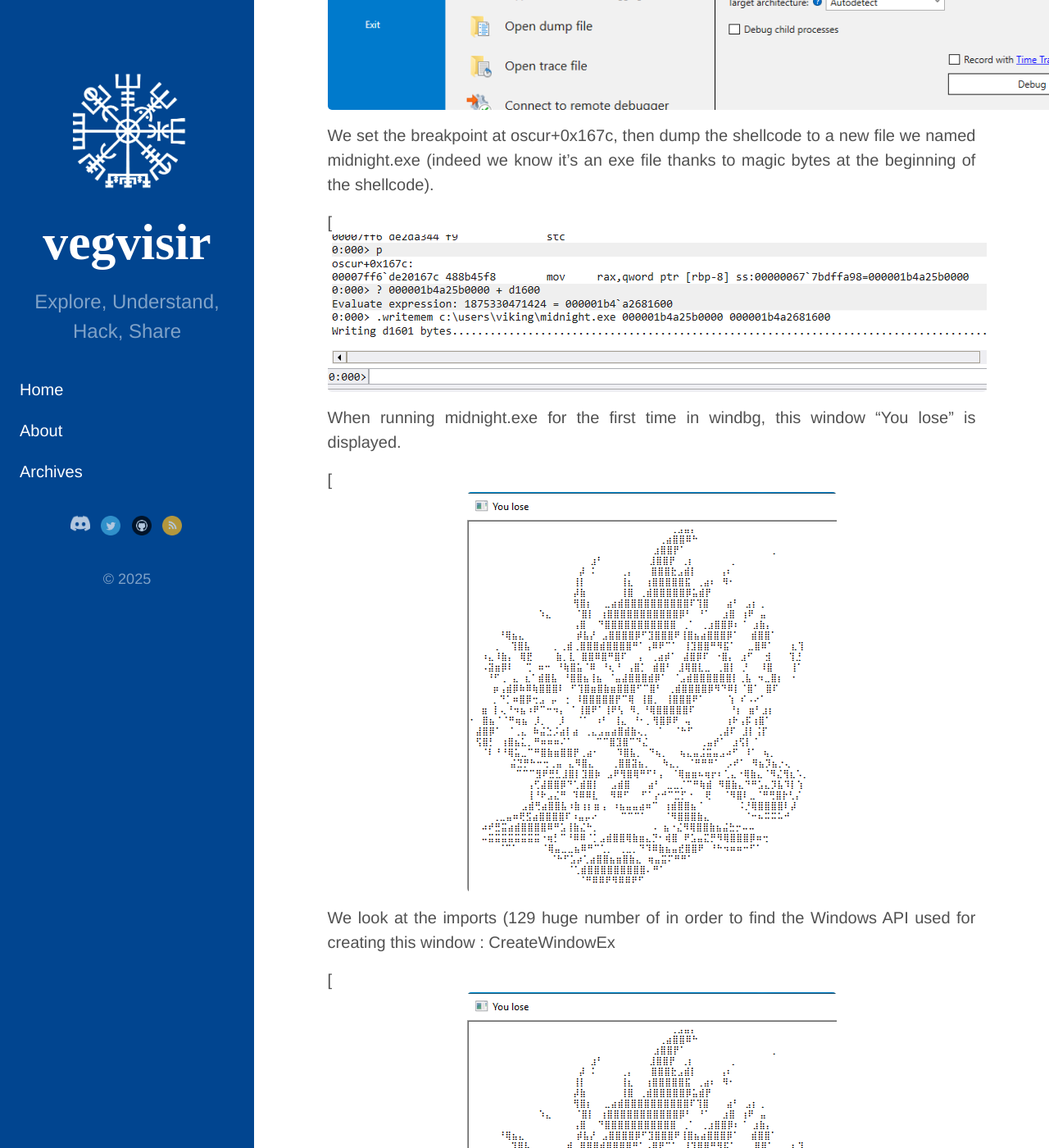
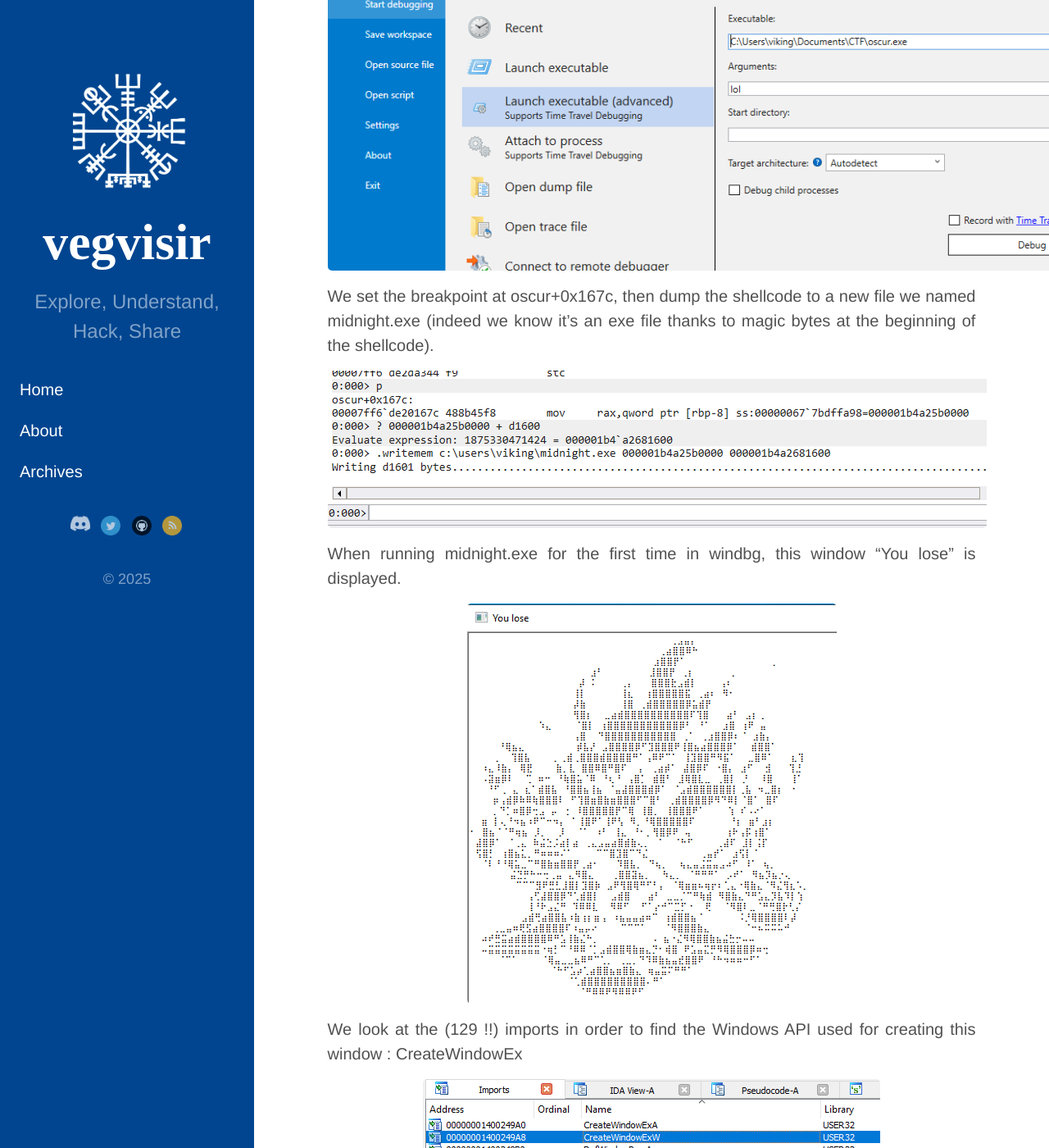
Before and after one commit to v1k1ngfr/v1k1ngfr.github.io, a Jekyll site: the page built from _posts/2025-04-13-midnight-flag-2k25-wu-samurai.md, in a window 1280 px wide and 1400 px high, scrolled down 3194 px. Shown: the whole window at 82% size. Built offline with Jekyll 4.4.1, drawn with Linux system fonts in a browser that asks for light colours; comment, search, counter and statistics services are not loaded.

Commit message:
Fix Midnight Flag CTF post

```diff
--- a/_posts/2025-04-13-midnight-flag-2k25-wu-samurai.md
+++ b/_posts/2025-04-13-midnight-flag-2k25-wu-samurai.md
@@ -37,40 +39,40 @@ The main() of oscur.exe is very simple :
 
 2. after some troll operations using puts + Sleep, the program allocate 0xD1600 which it fill with the shellcode then execute it
 
-[![2-oscur-main.png](/assets/uploads/2025/04/2-oscur-main.png)
+[![2-oscur-main.png](/assets/uploads/2025/04/2-oscur-main.png)](/assets/uploads/2025/04/2-oscur-main.png)
 
 We will extract the shellcode by breaking just after memcpy then dump the heap.
 
-[![3-oscur-memcpy.png](/assets/uploads/2025/04/3-oscur-memcpy.png)
+[![3-oscur-memcpy.png](/assets/uploads/2025/04/3-oscur-memcpy.png)](/assets/uploads/2025/04/3-oscur-memcpy.png)
 
 Let's doing it in Windbg.
 
-[![4-windbg_start.png](/assets/uploads/2025/04/4-windbg_start.png)
+[![4-windbg_start.png](/assets/uploads/2025/04/4-windbg_start.png)](/assets/uploads/2025/04/4-windbg_start.png)
 
 We set the breakpoint at oscur+0x167c, then dump the shellcode to a new file we named midnight.exe (indeed we know it's an exe file thanks to magic bytes at the beginning of the shellcode).
 
-[![5-windbg_writemem.png](/assets/uploads/2025/04/5-windbg_writemem.png)
+[![5-windbg_writemem.png](/assets/uploads/2025/04/5-windbg_writemem.png)](/assets/uploads/2025/04/5-windbg_writemem.png)
 
 When running  midnight.exe for the first time in windbg, this window "You lose" is displayed.
 
-[![6-youlose.png](/assets/uploads/2025/04/6-youlose.png)
+[![6-youlose.png](/assets/uploads/2025/04/6-youlose.png)](/assets/uploads/2025/04/6-youlose.png)
 
-We look at the imports (129 huge number of in order to find the Windows API used for creating this window :  CreateWindowEx
+We look at the (129 !!) imports in order to find the Windows API used for creating this window :  CreateWindowEx
 
-[![6-youlose.png](/assets/uploads/2025/04/6-youlose.png)
+[![6-imports.png](/assets/uploads/2025/04/6-imports.png)](/assets/uploads/2025/04/6-imports.png)
 
 Set a breakpoint onto CreateWindowEx, then check the call stack when the window pop up :
 
-[![7-windb_callstack.png](/assets/uploads/2025/04/7-windb_callstack.png)
+[![7-windb_callstack.png](/assets/uploads/2025/04/7-windb_callstack.png)](/assets/uploads/2025/04/7-windb_callstack.png)
 
 Then we look at the previous call from the call stack, at midnight+0x1a15. This function tests the registry key **HKCU\I Really Want to Stay at Your House**.
 If the key doesn't exist, then goto FAIL, else goto WIN (MessageBox).
 
-[![8-goto_fail_goto_win.png](/assets/uploads/2025/04/8-goto_fail_goto_win.png)
+[![8-goto_fail_goto_win.png](/assets/uploads/2025/04/8-goto_fail_goto_win.png)](/assets/uploads/2025/04/8-goto_fail_goto_win.png)
 
 Ok let's create the registry key and test : the flag is displayed directly MCTF{ProcMonFTW}
 
-[![9-flag.png](/assets/uploads/2025/04/9-flag.png)
+[![9-flag.png](/assets/uploads/2025/04/9-flag.png)](/assets/uploads/2025/04/9-flag.png)
 
 ## Lessons learned
 
@@ -78,7 +80,7 @@ A CTF is an opportunity to learn new techniques, and here are the lessons I drew
 
 1. the [Procmon tool][LINK2] should not be forgotten during reverse operations. The author of the chall probably solve it with Procmon (the flag says ProcMonFTW). Of course we can see the registry key that should be read (HKCU\I Really Want to Stay at Your House) but this idea did not come to my mind
 
-[![10-procmon.png](/assets/uploads/2025/04/10-procmon.png)
+[![10-procmon.png](/assets/uploads/2025/04/10-procmon.png)](/assets/uploads/2025/04/10-procmon.png)
 
 2. The `.writemem` command of Windbg writes a section of memory to a file. It is useful when you want to extract a payload / stage 2 / shellcode of RAM.
 
```
Also changed, not shown: other parts of _posts/2025-04-13-midnight-flag-2k25-wu-samurai.md (+3 -1 lines), assets/uploads/2025/04/6-imports.png (added).
